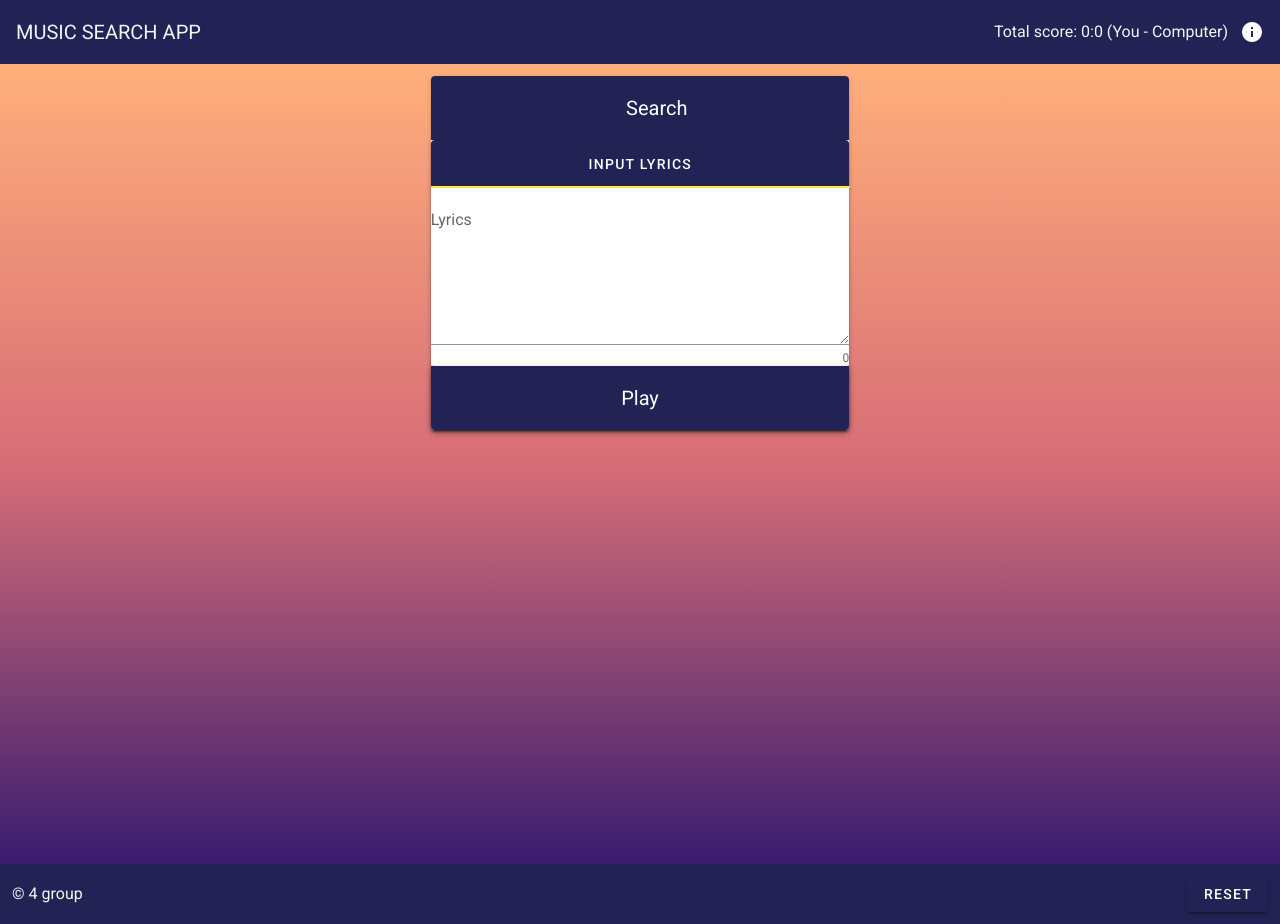
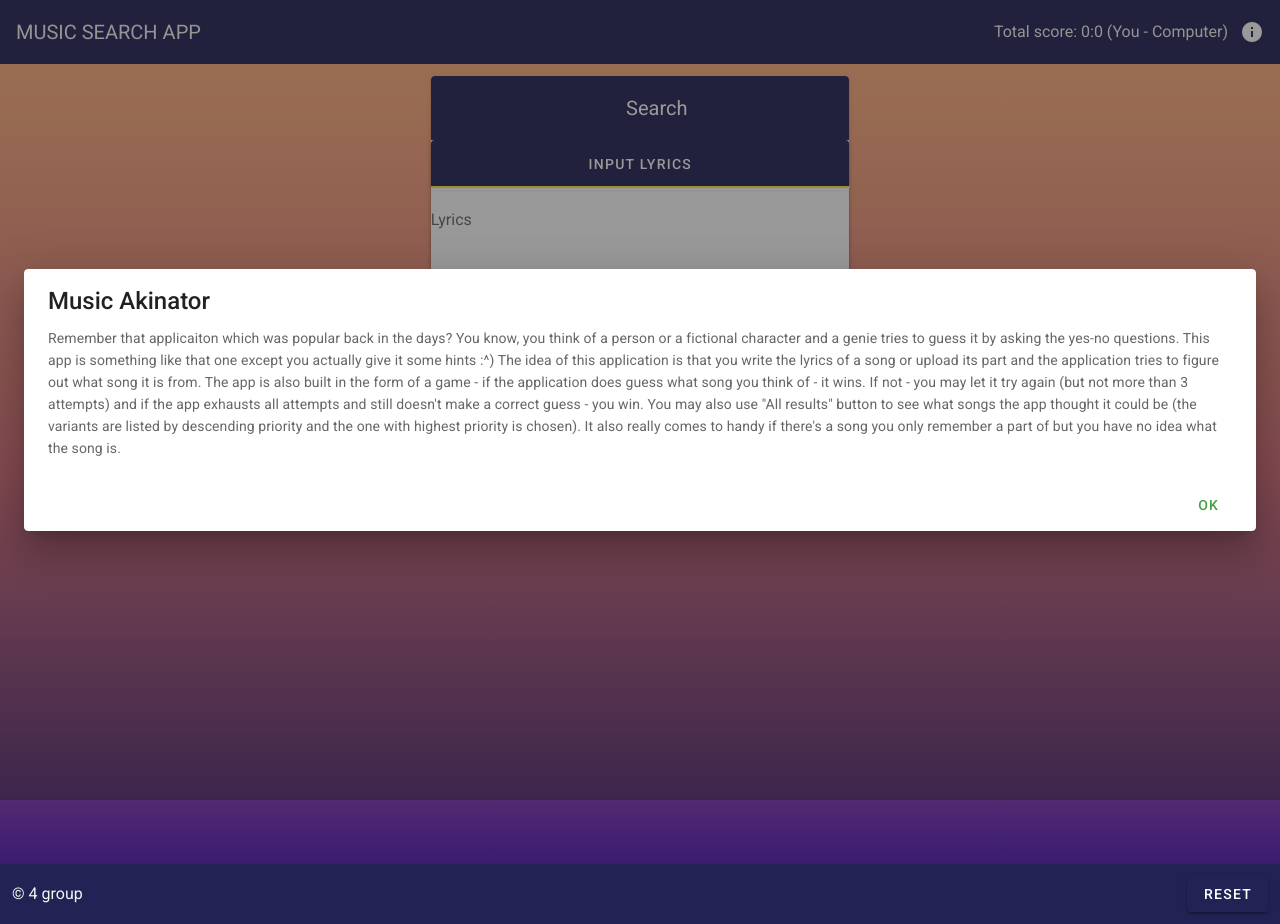
Before and after one commit to BaLiKfromUA/Int20h-2020-Test-task, a Vue app: page / in a window 1280 px wide. Both pictures are taken after a click on the button 1252 px from the left and 32 px from the top of the page. Built offline with nearby package versions, Linux system fonts and the light colour scheme; what vue-audio-recorder would draw is missing.

Commit message:
about window

```diff
--- a/src/App.vue
+++ b/src/App.vue
@@ -7,7 +7,7 @@
                 </v-toolbar-title>
                 <v-spacer/>
                 <span>Total score: {{playerScore}}:{{computerScore}} (You - Computer)</span>
-                <v-btn icon v-on:click="help">
+                <v-btn icon @click="dialog = true">
                     <v-icon color="white">
                         mdi-information
                     </v-icon>
@@ -22,6 +22,28 @@
                 <v-btn v-on:click="resetData" dark color="#222255">Reset</v-btn>
             </v-footer>
         </div>
+
+        <v-row justify="center">
+            <v-dialog v-model="dialog" persistent>
+                <v-card>
+                    <v-card-title class="headline">Music Akinator</v-card-title>
+                    <v-card-text>
+                        Remember that applicaiton which was popular back in the days?
+                        You know, you think of a person or a fictional character and a genie tries to guess it by asking the yes-no questions.
+                        This app is something like that one except you actually give it some hints :^)
+
+                        The idea of this application is that you write the lyrics of a song or upload its part and the application tries to figure out what song it is from. The app is also built in the form of a game - if the application does guess what song you think of - it wins. If not - you may let it try again (but not more than 3 attempts)
+                        and if the app exhausts all attempts and still doesn't make a correct guess - you win. You may also use "All results" button to see what songs the app thought it could be (the variants are listed by descending priority and the one with highest priority is chosen).
+
+                        It also really comes to handy if there's a song you only remember a part of but you have no idea what the song is.
+                    </v-card-text>
+                    <v-card-actions>
+                        <v-spacer></v-spacer>
+                        <v-btn color="green darken-1" text @click="dialog = false">OK</v-btn>
+                    </v-card-actions>
+                </v-card>
+            </v-dialog>
+        </v-row>
     </v-app>
 </template>
 
@@ -32,18 +54,13 @@
 
     export default {
         name: "App",
-        data() {
-            return {
-                //
-            };
-        },
+        data: () => ({
+            dialog: false,
+        }),
 
         methods: {
-            resetData: {
-                //todo: implement method
-            },
-            help: {
-                //todo: this one too
+            resetData() {
+                this.$store.commit("resetApp");
             }
         },
 
--- a/src/store/store.js
+++ b/src/store/store.js
@@ -41,6 +41,14 @@ export default new Vuex.Store({
         },
         showVariants: state => {
             state.stage = "table"
+        },
+        resetApp: state => {
+            state.computerScore = 0;
+            state.userScore = 0;
+
+            state.stage = "start";
+            state.tracks = [];
+            state.playerWon = false;
         }
     },
     getters: {
```
Also changed, not shown: src/components/VariantsTable.vue (+0 -16 lines).
